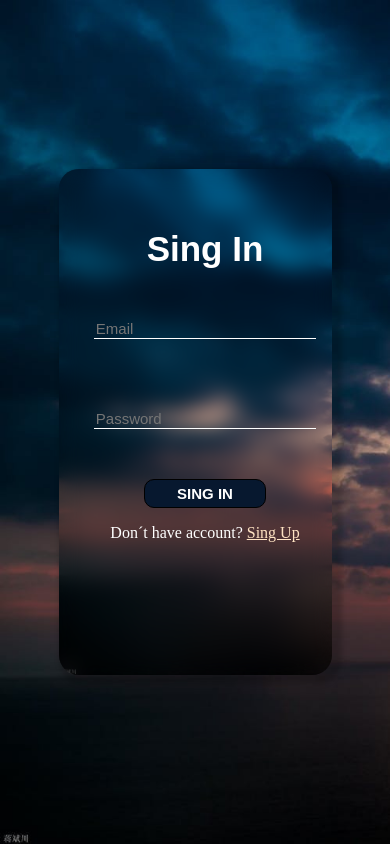
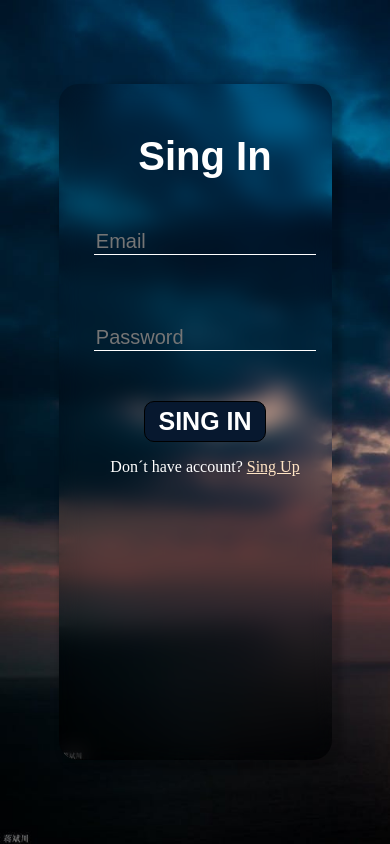
Before and after one commit to Carloscv200313/Login, a plain HTML site: page index.html in a window 390 px wide. Drawn offline with Linux system fonts and the light colour scheme.

Commit message:
responsitddadwa

```diff
--- a/stilo.css
+++ b/stilo.css
@@ -125,7 +125,7 @@ img{
         display: flex;
         flex-direction: column;
         width: 70%;
-        height:60%;
+        height:80%;
         overflow: hidden;
     }
     .dedicatoria_01{
@@ -169,4 +169,47 @@ img{
         padding: 0px;
         font-size: 0px;
     }
+
+.form h1{
+    font-size: 40px;
+    font-family: Arial, Helvetica, sans-serif;
+    margin-top: 40px;
+    margin-bottom: 50px;
 }
+.usuari{
+    font-size: 20px;
+    font-family: Arial, Helvetica, sans-serif;
+    margin-bottom: 70px;
+    background: none;
+    width: 80%;
+    color: #fff;
+    border: none;
+    border-bottom: 1px solid #fff;
+    outline: 0px;
+}
+.password{
+    font-size: 20px;
+    font-family: Arial, Helvetica, sans-serif;
+    margin-bottom: 50px;
+    background: none;
+    width: 80%;
+    color: #fff;
+    border: none;
+    border-bottom: 1px solid #fff;
+    outline: 0px;
+}
+.button{
+    display: block;
+    background:rgb(7, 24, 47);
+    border: 1px solid #000;
+    border-radius: 10px;
+    padding: 5px;
+    width: 40%;
+    text-decoration: none;
+    text-align: center;
+    font-weight: 700;
+    font-family:Arial, Helvetica, sans-serif ;
+    font-size: 25px;
+    color: #fff;
+}
+}
```
